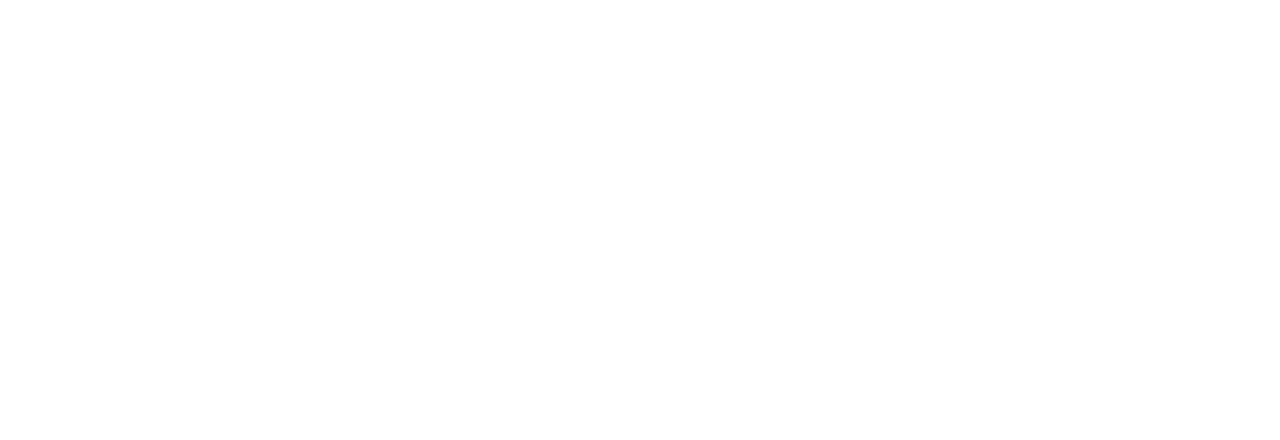
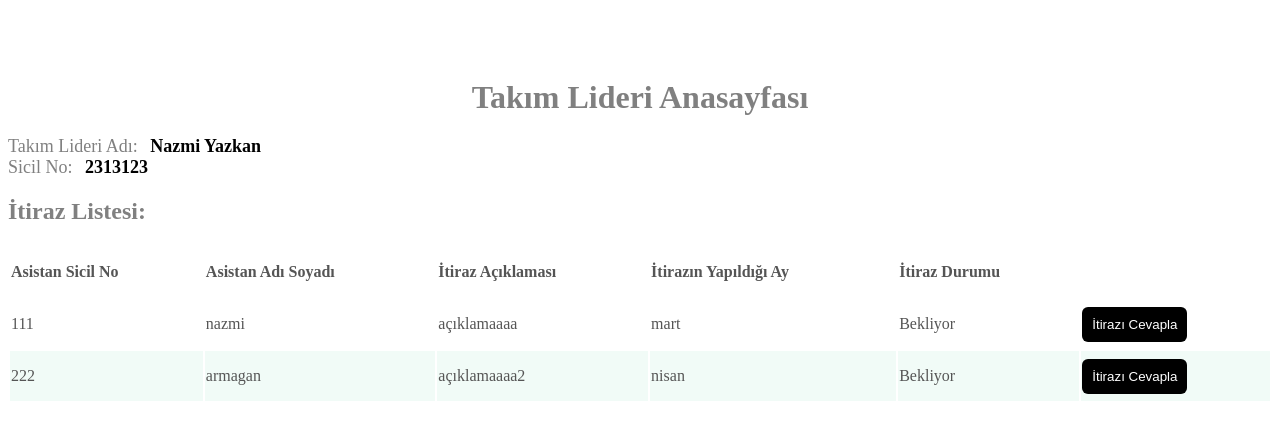
Before and after one commit to yazkan/calltracker-fe, a React (Vite) app: page /teamleader in a window 1280 px wide. Before the commit this address had no page. Shown: the top 440 px of the page. Built offline with nearby package versions, Linux system fonts and the light colour scheme.

Commit message:
team leader page added

```diff
--- a/package.json
+++ b/package.json
@@ -10,6 +10,7 @@
     "preview": "vite preview"
   },
   "dependencies": {
+    "antd": "^5.17.0",
     "react": "^18.2.0",
     "react-dom": "^18.2.0",
     "react-router-dom": "^6.23.1",
--- a/src/App.jsx
+++ b/src/App.jsx
@@ -1,5 +1,6 @@
 import { BrowserRouter, Route, Routes } from "react-router-dom";
 import Assistant from "./pages/Assistant";
+import TeamLeader from "./pages/TeamLeader";
 
 function App() {
   return (
@@ -8,6 +9,7 @@
         <Routes>
           <Route path="/" element={<div>Anasayfa</div>} />
           <Route path="/assistant" element={<Assistant />} />
+          <Route path="/teamleader" element={<TeamLeader />} />
         </Routes>
       </BrowserRouter>
     </>
--- a/src/pages/Assistant.scss
+++ b/src/pages/Assistant.scss
@@ -8,6 +8,7 @@
   gap: 120px;
 
   h1 {
+    text-align: center;
     color: gray;
     margin-bottom: 20px;
   }
--- /dev/null
+++ b/src/pages/TeamLeader.jsx
@@ -0,0 +1,123 @@
+import { useState, useRef } from "react";
+import { Button, Modal, Input, Select } from "antd";
+const { TextArea } = Input;
+import "./TeamLeader.scss";
+
+function TeamLeader() {
+  const [isModalOpen, setIsModalOpen] = useState(false);
+  const [status, setStatus] = useState("WAITING");
+  const textAreaRef = useRef(null);
+
+  const showModal = () => {
+    setIsModalOpen(true);
+  };
+
+  const handleOk = () => {
+    console.log(status);
+    if (textAreaRef.current) {
+      console.log(
+        "TextArea Content:",
+        textAreaRef.current.resizableTextArea.textArea.value
+      );
+    }
+    setStatus("WAITING");
+    setIsModalOpen(false);
+  };
+
+  const handleCancel = () => {
+    setStatus("WAITING");
+    setIsModalOpen(false);
+  };
+
+  const handleSelectChange = (e) => {
+    console.log("Selected:", e);
+    setStatus(e);
+  };
+  return (
+    <>
+      <Modal
+        open={isModalOpen}
+        destroyOnClose={true}
+        title="İtiraz Cevap Menüsü"
+        onOk={handleOk}
+        onCancel={handleCancel}
+        footer={[
+          <Button key="back" onClick={handleCancel}>
+            İptal
+          </Button>,
+          <Button key="submit" type="primary" onClick={handleOk}>
+            Gönder
+          </Button>,
+        ]}
+      >
+        <p>Açıklama:</p>
+        <TextArea ref={textAreaRef} rows={6} />
+        <div style={{ paddingTop: "16px" }}>
+          <p>İtiraz Durumu: </p>
+          <Select
+            defaultValue={status}
+            style={{ width: 120 }}
+            onChange={handleSelectChange}
+            options={[
+              { value: "WAITING", label: "Bekliyor" },
+              { value: "APPROVED", label: "Onaylandı" },
+              { value: "REJECTED", label: "Reddedildi" },
+            ]}
+          />
+        </div>
+      </Modal>
+      <div className="myJobs">
+        <div className="container">
+          <h1>Takım Lideri Anasayfası</h1>
+          <div>
+            <label htmlFor="">Takım Lideri Adı: </label>
+            <label className="infoLabel">Nazmi Yazkan</label>
+          </div>
+          <div>
+            <label htmlFor="">Sicil No: </label>
+            <label className="infoLabel">2313123</label>
+          </div>
+          <h2>İtiraz Listesi: </h2>
+          <div className="title">
+            <table>
+              <thead>
+                <tr>
+                  <th>Asistan Sicil No</th>
+                  <th>Asistan Adı Soyadı</th>
+                  <th>İtiraz Açıklaması</th>
+                  <th>İtirazın Yapıldığı Ay</th>
+                  <th>İtiraz Durumu</th>
+                  <th></th>
+                </tr>
+              </thead>
+              <tbody>
+                <tr>
+                  <td>111</td>
+                  <td>nazmi</td>
+                  <td>açıklamaaaa</td>
+                  <td>mart</td>
+                  <td>Bekliyor</td>
+                  <td>
+                    <button onClick={showModal}>İtirazı Cevapla</button>
+                  </td>
+                </tr>
+                <tr>
+                  <td>222</td>
+                  <td>armagan</td>
+                  <td>açıklamaaaa2</td>
+                  <td>nisan</td>
+                  <td>Bekliyor</td>
+                  <td>
+                    <button onClick={showModal}>İtirazı Cevapla</button>
+                  </td>
+                </tr>
+              </tbody>
+            </table>
+          </div>
+        </div>
+      </div>
+    </>
+  );
+}
+
+export default TeamLeader;
--- /dev/null
+++ b/src/pages/TeamLeader.scss
@@ -0,0 +1,80 @@
+.myJobs {
+  display: flex;
+  justify-content: center;
+  color: #555;
+
+  h1 {
+    text-align: center;
+    color: gray;
+    margin-bottom: 20px;
+  }
+
+  h2 {
+    color: gray;
+    margin-bottom: 20px;
+  }
+
+  .container {
+    width: 1400px;
+    padding: 50px 0px;
+
+    label {
+      color: gray;
+      font-size: 18px;
+    }
+    .infoLabel {
+      color: black;
+      font-weight: bold;
+      padding-left: 8px;
+    }
+
+    .title {
+      display: flex;
+      justify-content: space-between;
+
+      button {
+        border-radius: 6px;
+        background-color: #000000;
+        color: white;
+        font-weight: 500;
+        border: none;
+        padding: 10px;
+        cursor: pointer;
+      }
+      button:hover {
+        background-color: #45df57;
+        border-radius: 6px;
+      }
+    }
+
+    table {
+      width: 100%;
+
+      tr {
+        height: 50px;
+        th {
+          text-align: left;
+        }
+        td {
+          sup {
+            font-size: 12px;
+          }
+
+          .image {
+            width: 50px;
+            height: 25px;
+            object-fit: cover;
+          }
+
+          .delete {
+            width: 20px;
+            cursor: pointer;
+          }
+        }
+        &:nth-child(even) {
+          background-color: #1dbf730f;
+        }
+      }
+    }
+  }
+}
```
Also changed, not shown: 1 other file (tests, documents, lock files or other folders).
